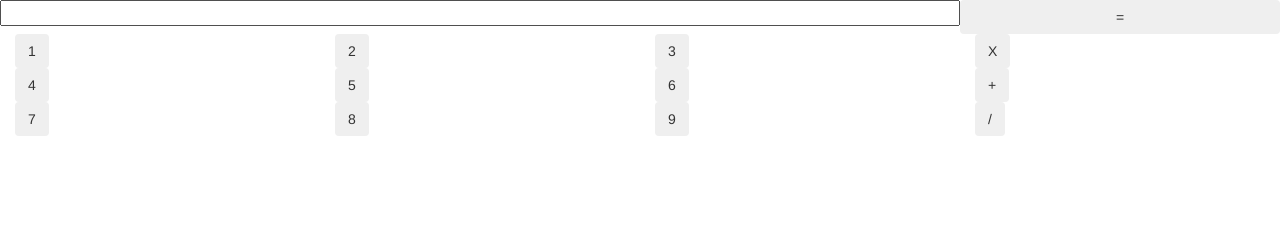
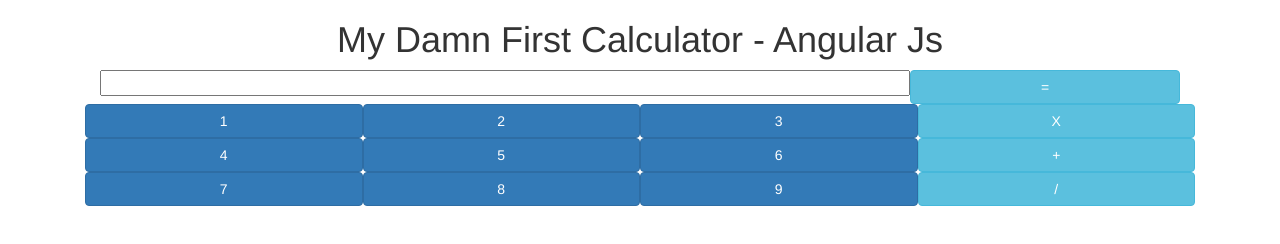
Before and after one commit to ikosenn/angularbasics, a plain HTML site: page index.html in a window 1280 px wide. Drawn offline with Linux system fonts and the light colour scheme.

Commit message:
Update my Calc

```diff
--- a/index.html
+++ b/index.html
@@ -8,37 +8,38 @@
 </head>
 
 <body>
+<h1 align="center">My Damn First Calculator - Angular Js</h1>
 <!---This is the view-->
 <div class = "container-fluid">
 
 		<!---first row-->
-		<div class="row">
-			<input  class="col-md-9" type="text">
-		        <button class=" col-md-3 btn" type="button" align="right" >=</button>
+		<div class="form-group">
+			<input  class="col-lg-9" type="text" class="form-control">
+		        <button class="col-lg-3 btn btn-info" type="button" align="right" >=</button>
 		</div>
 
 		<!--Second row-->
 		<div class="row">
-			<div class = "col-md-3"><button class="btn" type="button" >1</button></div>
-			<div class = "col-md-3"><button class="btn" type="button" >2</button></div>
-			<div class = "col-md-3"><button class="btn" type="button" >3</button></div>
-			<div class = "col-md-3"><button class="btn" type="button" >X</button></div>
+			<button class="col-md-3 btn btn-primary" type="button" >1</button>
+			<button class="col-md-3 btn btn-primary" type="button" >2</button>
+			<button class="col-md-3 btn btn-primary" type="button" >3</button>
+			<button class="col-md-3 btn btn-info" type="button" >X</button>
 		</div>
 
 		<!--Third row-->
 		<div class="row">
-			<div class = "col-md-3"><button class="btn" type="button" >4</button></div>
-			<div class = "col-md-3"><button class="btn" type="button" >5</button></div>
-			<div class = "col-md-3"><button class="btn" type="button" >6</button></div>
-			<div class = "col-md-3"><button class="btn" type="button" >+</button></div>
+			<button class="col-md-3 btn btn-primary" type="button" >4</button>
+			<button class="col-md-3 btn btn-primary" type="button" >5</button>
+			<button class="col-md-3 btn btn-primary" type="button" >6</button>
+			<button class="col-md-3 btn btn-info" type="button" >+</button>
 		</div>
 
 		<!--Fourth row-->
 		<div class="row">
-			<div class = "col-md-3"><button class="btn" type="button" >7</button></div>
-			<div class = "col-md-3"><button class="btn" type="button" >8</button></div>
-			<div class = "col-md-3"><button class="btn" type="button" >9</button></div>
-			<div class = "col-md-3"><button class="btn" type="button" >/</button></div>
+			<button class="col-md-3 btn btn-primary" type="button" >7</button>
+			<button class="col-md-3 btn btn-primary" type="button" >8</button>
+			<button class="col-md-3 btn btn-primary" type="button" >9</button>
+			<button class="col-md-3 btn btn-info" type="button" >/</button>
 		</div>
 
 </div>
```
Also changed, not shown: bootstrap-3.3.4-dist/css/bootstrap.css.
